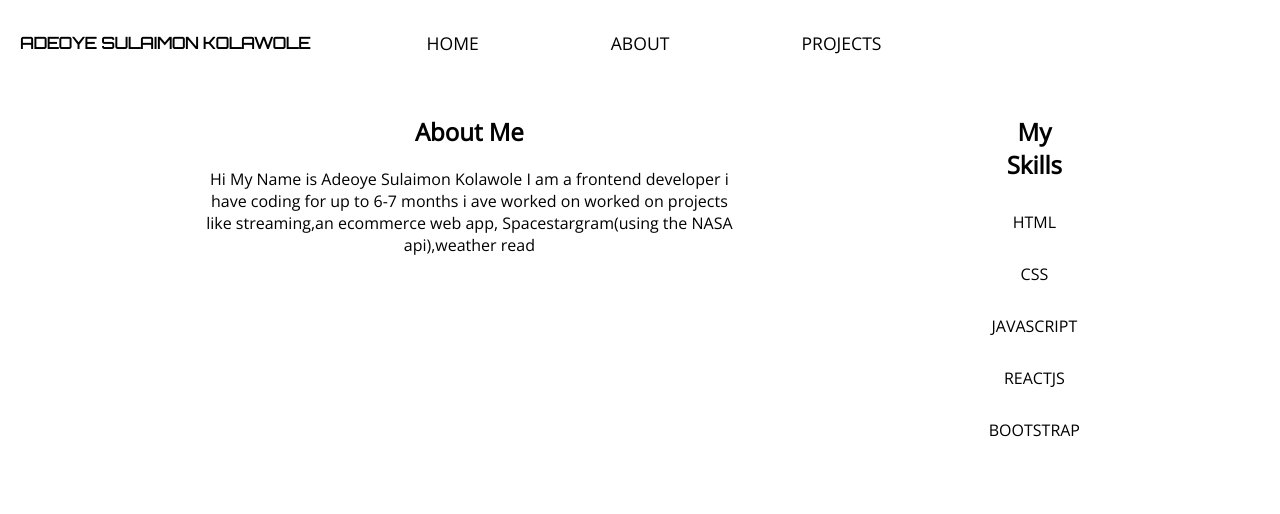
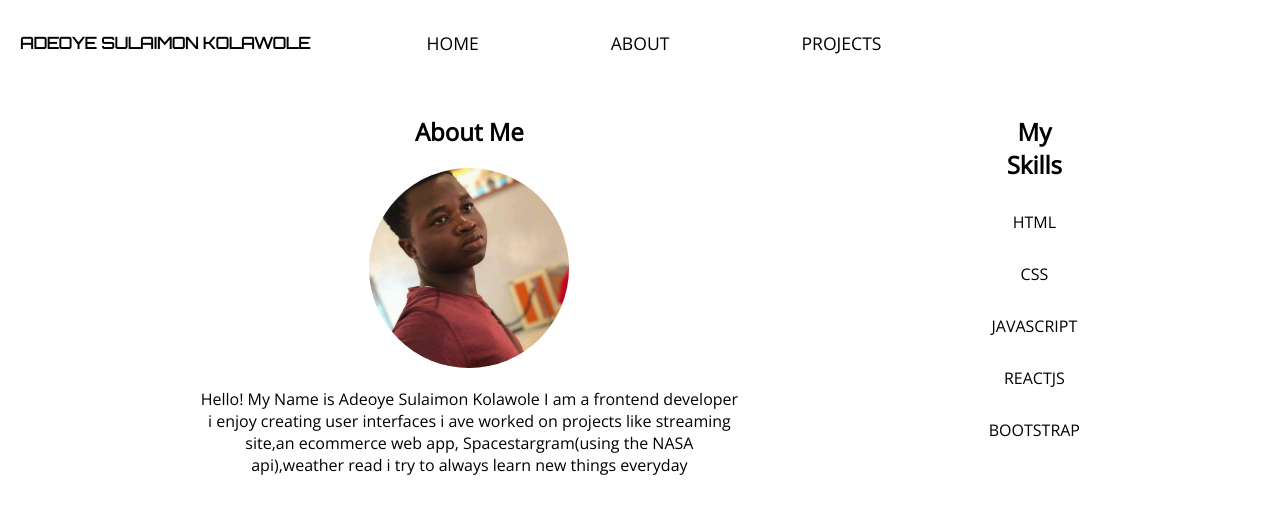
Before and after one commit to adeoye99/myportfolio, a React (Create React App) app: page /About in a window 1280 px wide. Shown: the top 514 px of the page. Built offline with nearby package versions, Linux system fonts and the light colour scheme.

Commit message:
about images

```diff
--- a/src/Pages/About.jsx
+++ b/src/Pages/About.jsx
@@ -37,7 +37,9 @@ const Aboutcontent = styled.div`
    padding-right: 200px;
    @media only screen and (max-width: 768px){
         width:100%;
-        padding:0;
+        padding-left: 5px;
+
+
    }
 
 `
@@ -68,6 +70,15 @@ const SkillInfo = styled.div`
 }
 
 `
+const Aboutimage = styled.img`
+width:200px;
+height:200px;
+margin-left:auto;
+margin-top:20px;
+margin-right:auto;
+border-radius:50%;
+text-align:center;
+`
 
 
 
@@ -75,7 +86,8 @@ function About() {
   return <Aboutcontainer className="about">
     <AboutInfo>
        <Abouttitle>About Me</Abouttitle>
-       <Aboutcontent>Hi My Name is Adeoye Sulaimon Kolawole I am a frontend developer i have coding for up to 6-7 months i ave worked on worked on projects like streaming,an  ecommerce web app, Spacestargram(using the NASA api),weather read</Aboutcontent>
+       <Aboutimage src = "/Images/sulaimon.jpg"/>
+       <Aboutcontent>Hello! My Name is Adeoye Sulaimon Kolawole I am a frontend developer i enjoy creating user interfaces i ave worked on projects like streaming site,an  ecommerce web app, Spacestargram(using the NASA api),weather read i try to always learn new things everyday  </Aboutcontent>
     </AboutInfo>
     <SkillInfo>
       <SKilltitle>My Skills</SKilltitle>
```
Also changed, not shown: public/Images/sulaimon.jpg (added).
